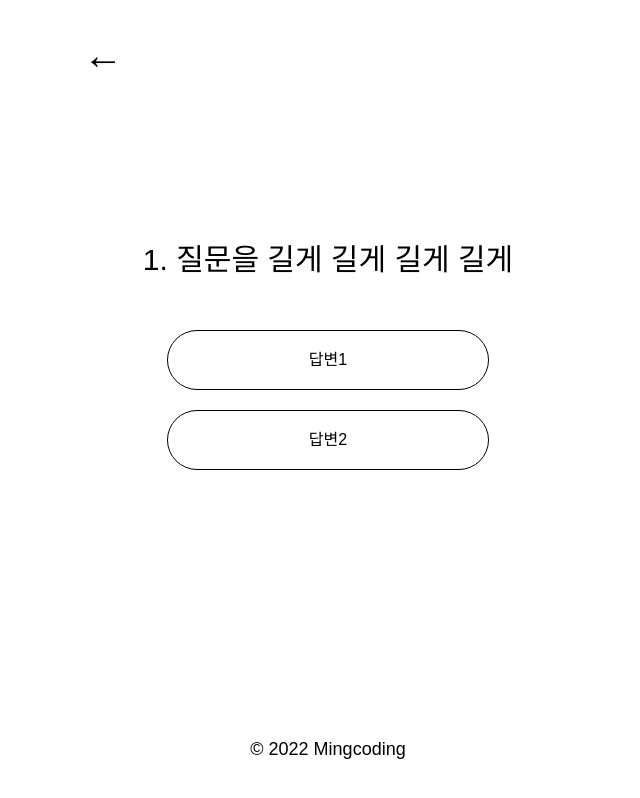
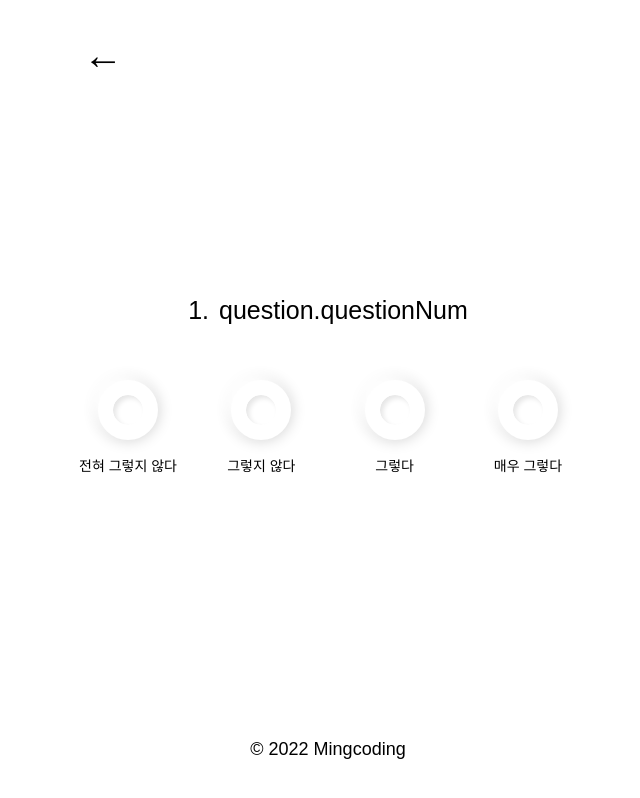
Before and after one commit to alstjr5949/plantTest, a React (Create React App) app: page /test in a window 1280 px wide. Shown: the whole page, without its empty margins (312-952 px from the left). Built offline with nearby package versions, Linux system fonts and the light colour scheme.

Commit message:
question object

```diff
--- a/src/Routes/test.tsx
+++ b/src/Routes/test.tsx
@@ -1,6 +1,8 @@
 import { motion } from "framer-motion";
+import { useState } from "react";
 import { useNavigate } from "react-router-dom";
 import styled from "styled-components";
+import { question } from "../question";
 
 const Wrapper = styled(motion.div)`
   width: 500px;
@@ -28,27 +30,54 @@ const BackHomeBtn = styled.div`
 `;
 
 const Question = styled.div`
-  width: 90%;
+  width: 100%;
   height: 60px;
   display: flex;
+  align-items: center;
   justify-content: center;
-  align-items: center;
-  font-size: 30px;
+  font-size: 25px;
   font-weight: 500;
   margin-bottom: 40px;
+  & span {
+    margin-right: 10px;
+  }
 `;
 
-const Answer = styled.div`
-  width: 70%;
-  height: 60px;
+const FourAnswer = styled.div`
+  width: 100%;
+  display: flex;
+  align-items: center;
+  justify-content: space-between;
+`;
+
+const FourAnswerBtn = styled(motion.div)`
   display: flex;
   justify-content: center;
-  align-items: center;
-  margin-bottom: 20px;
-  border: 1px solid black;
-  border-radius: 40px;
+  width: 60px;
+  height: 60px;
+  background: white;
+  border: 15px solid white;
+  border-radius: 50%;
+  box-shadow: -8px -8px 15px rgba(255, 255, 255, 1),
+    0px 0px 15px rgba(0, 0, 0, 0.2), inset 3px 3px 5px rgba(0, 0, 0, 0.1),
+    inset -1px -1px 5px rgba(255, 255, 255, 1);
+  position: relative;
+  transition: 0.2s all ease-in;
   cursor: pointer;
+  &:hover {
+    border: 15px solid rgba(28, 183, 130, 1);
+  }
+  & span {
+    width: 100px;
+    position: absolute;
+    bottom: -50px;
+    font-size: 14px;
+    text-align: center;
+    font-weight: 400;
+  }
 `;
+
+const Answer = styled.div``;
 
 const wrapperVariants = {
   initial: {
@@ -69,21 +98,40 @@ const wrapperVariants = {
 };
 
 function Test() {
+  const [questionNum, setQuestionNum] = useState(1);
   const navigate = useNavigate();
   const backHomeBtnClick = () => {
     navigate("/");
   };
+  const btnClick = () => {
+    setQuestionNum((prev) => prev + 1);
+  };
   return (
     <Wrapper
+      key={questionNum}
       variants={wrapperVariants}
       initial="initial"
       animate="animate"
       exit="exit"
     >
       <BackHomeBtn onClick={backHomeBtnClick}>&larr;</BackHomeBtn>
-      <Question>1. 질문을 길게 길게 길게 길게</Question>
-      <Answer>답변1</Answer>
-      <Answer>답변2</Answer>
+      <Question>
+        <span>{questionNum}.</span> {["question.questionNum"]}
+      </Question>
+      <FourAnswer>
+        <FourAnswerBtn onClick={btnClick}>
+          <span>전혀 그렇지 않다</span>
+        </FourAnswerBtn>
+        <FourAnswerBtn onClick={btnClick}>
+          <span>그렇지 않다</span>
+        </FourAnswerBtn>
+        <FourAnswerBtn onClick={btnClick}>
+          <span>그렇다</span>
+        </FourAnswerBtn>
+        <FourAnswerBtn onClick={btnClick}>
+          <span>매우 그렇다</span>
+        </FourAnswerBtn>
+      </FourAnswer>
     </Wrapper>
   );
 }
--- /dev/null
+++ b/src/question.ts
@@ -0,0 +1,34 @@
+export const question = {
+  // 개인 성향 분석 질문
+  1: "가끔 타로나 운세를 본다.",
+  2: "인스타 감성의 맛집이나 카페에 방문하는 것을 즐긴다.",
+  3: "집에 있을 때 문득 외롭다고 느낄 때가 있다.",
+  4: "주기적으로 하는 것을 잘 지키는 편이다.",
+  5: "주변 사람들에게 종종 얼굴 보기 힘들다는 소리를 듣곤 한다.",
+  6: "문자나 카카오톡을 보낼 때 이모티콘을 즐겨 사용한다.",
+  // 식물 관심 및 애정도 질문
+  7: "식물을 보면 마음이 편해진다",
+  8: "자발적으로 식물 이름을 찾아보곤 한다.",
+  9: "기르는 식물이 생기면 이름을 지어준다.",
+  10: "예쁜 꽃이나 나무를 보면 사진을 찍는다.",
+  11: "이사할 때 기르던 식물도 챙겨간다.",
+  // 선호 식물 항목
+  12: "나만의 작은 자연 공간을 가꿔보고 싶다.",
+  13: "실내에서 계절감을 느끼고 싶다.",
+  14: "식물의 변화를 관찰하는 것을 좋아한다.",
+  15: "어쩌다 손길이 가더라도 스스로 잘 생존하는 식물을 선호한다.",
+  16: "이왕이면 유용한 반려 식물이 좋다.",
+  // O/X 질문
+  // 환경 항목
+  17: "반려동물과 함께 생활하고 있다.",
+  18: "어린 아이와 함께 생활하고 있다.",
+  19: "햇빛이 잘 들어오는 양지가 있다.",
+  20: "통풍이 잘 되어서 공기 순환이 원활한 환경이다.",
+  21: "겨울에도 10°C 이상 온도가 유지되는 온화한 곳이 있다.",
+  // 사전 지식 및 경험 항목
+  22: "분갈이를 할 수 있거나, 분갈이를 해본 적이 있다.",
+  23: "현재 식물을 기르고 있거나, 식물을 길러본 적이 있다.",
+  24: "직접 기른 식물을 먹어본 적이 있다.",
+  25: "식물에 따라 재배 방법이 다르다는 걸 알고 있다.",
+  26: "자발적으로 원예 용품(비료, 살충제, 분무기 등) 구매한 적이 있다.",
+};
```
Also changed, not shown: src/img/leaveFrame.png (deleted), src/img/three_leaves.jpg (deleted).
